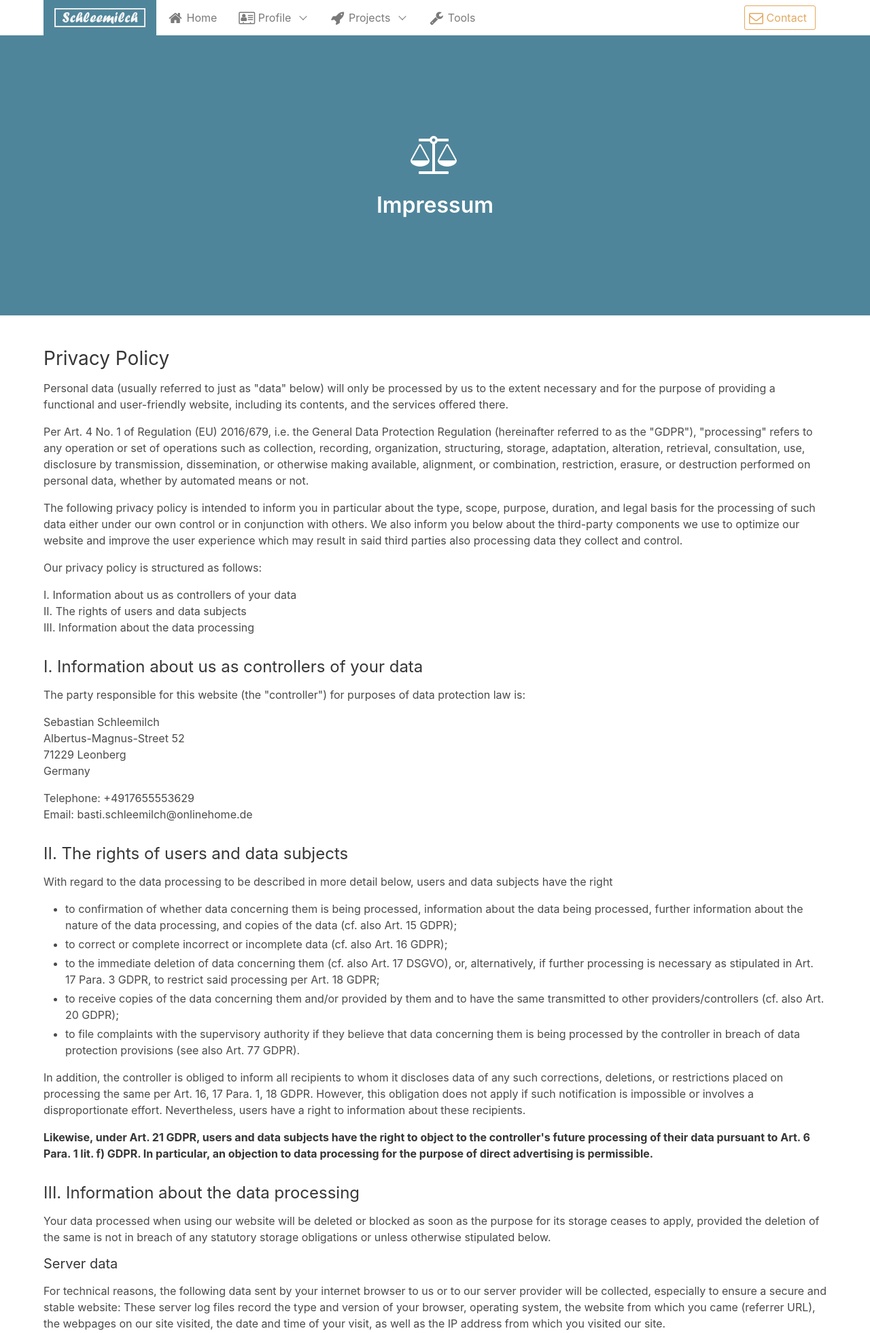
After one commit to sschleemilch/portfolio-website, a PHP site: page /impressum.php in a window 1280 px wide. The commit adds this page. Shown: the top 1961 px of the page at 68% size. Run offline with PHP 8.4, Linux system fonts and the light colour scheme; style sheets or scripts are compiled from the project's sources; some libraries are stand-ins or nearby versions.

Commit message:
Impressum + privacy policy

```diff
--- /dev/null
+++ b/src/impressum.php
@@ -0,0 +1,82 @@
+<?php
+    $impressum = "is-active";
+	$path = $_SERVER['DOCUMENT_ROOT'];
+	$path .= "/templates/_header.php";
+	include_once($path)
+?>
+
+<section class="hero is-primary is-medium">
+    <div class="hero-body">
+        <div class="container has-text-centered">
+            <h1 class="title"><span class="icon is-huge"><i class="fa fa-balance-scale"></i></span></h1>
+            <h1 class="title"><strong>Impressum</strong></h1>
+        </div>
+    </div>
+</section>
+
+<section class="section">
+	<div class="container">
+        <div class="content">
+            <h2>Privacy Policy</h2>
+<p>Personal data (usually referred to just as "data" below) will only be processed by us to the extent necessary and for the purpose of providing a functional and user-friendly website, including its contents, and the services offered there.</p>
+<p>Per Art. 4 No. 1 of Regulation (EU) 2016/679, i.e. the General Data Protection Regulation (hereinafter referred to as the "GDPR"), "processing" refers to any operation or set of operations such as collection, recording, organization, structuring, storage, adaptation, alteration, retrieval, consultation, use, disclosure by transmission, dissemination, or otherwise making available, alignment, or combination, restriction, erasure, or destruction performed on personal data, whether by automated means or not.</p>
+<p>The following privacy policy is intended to inform you in particular about the type, scope, purpose, duration, and legal basis for the processing of such data either under our own control or in conjunction with others. We also inform you below about the third-party components we use to optimize our website and improve the user experience which may result in said third parties also processing data they collect and control.</p>
+<p>Our privacy policy is structured as follows:</p>
+<p>I. Information about us as controllers of your data<br>II. The rights of users and data subjects<br>III. Information about the data processing</p>
+<h3>I. Information about us as controllers of your data</h3>
+<p>The party responsible for this website (the "controller") for purposes of data protection law is:</p>
+<p>Sebastian Schleemilch<br>
+Albertus-Magnus-Street 52<br>
+71229 Leonberg<br>
+Germany</p>
+<p>Telephone: +4917655553629<br>
+Email: basti.schleemilch@onlinehome.de</p>
+
+<h3>II. The rights of users and data subjects</h3>
+<p>With regard to the data processing to be described in more detail below, users and data subjects have the right</p>
+<ul type="disc">
+<li>to confirmation of whether data concerning them is being processed, information about the data being processed, further information about the nature of the data processing, and copies of the data (cf. also Art. 15 GDPR);</li>
+<li>to correct or complete incorrect or incomplete data (cf. also Art. 16 GDPR);</li>
+<li>to the immediate deletion of data concerning them (cf. also Art. 17 DSGVO), or, alternatively, if further processing is necessary as stipulated in Art. 17 Para. 3 GDPR, to restrict said processing per Art. 18 GDPR;</li>
+<li>to receive copies of the data concerning them and/or provided by them and to have the same transmitted to other providers/controllers (cf. also Art. 20 GDPR);</li>
+<li>to file complaints with the supervisory authority if they believe that data concerning them is being processed by the controller in breach of data protection provisions (see also Art. 77 GDPR).</li>
+</ul>
+<p>In addition, the controller is obliged to inform all recipients to whom it discloses data of any such corrections, deletions, or restrictions placed on processing the same per Art. 16, 17 Para. 1, 18 GDPR. However, this obligation does not apply if such notification is impossible or involves a disproportionate effort. Nevertheless, users have a right to information about these recipients.</p>
+<p><strong>Likewise, under Art. 21 GDPR, users and data subjects have the right to object to the controller's future processing of their data pursuant to Art. 6 Para. 1 lit. f) GDPR. In particular, an objection to data processing for the purpose of direct advertising is permissible.</strong></p>
+<h3>III. Information about the data processing</h3>
+<p>Your data processed when using our website will be deleted or blocked as soon as the purpose for its storage ceases to apply, provided the deletion of the same is not in breach of any statutory storage obligations or unless otherwise stipulated below.</p>
+
+<h4>Server data</h4>
+<p>For technical reasons, the following data sent by your internet browser to us or to our server provider will be collected, especially to ensure a secure and stable website: These server log files record the type and version of your browser, operating system, the website from which you came (referrer URL), the webpages on our site visited, the date and time of your visit, as well as the IP address from which you visited our site.</p>
+<p>The data thus collected will be temporarily stored, but not in association with any other of your data.</p>
+<p>The basis for this storage is Art. 6 Para. 1 lit. f) GDPR. Our legitimate interest lies in the improvement, stability, functionality, and security of our website.</p>
+<p>The data will be deleted within no more than seven days, unless continued storage is required for evidentiary purposes. In which case, all or part of the data will be excluded from deletion until the investigation of the relevant incident is finally resolved.</p>
+
+<h4>Contact</h4>
+<p>If you contact us via email or the contact form, the data you provide will be used for the purpose of processing your request. We must have this data in order to process and answer your inquiry; otherwise we will not be able to answer it in full or at all.</p>
+<p>The legal basis for this data processing is Art. 6 Para. 1 lit. b) GDPR.</p>
+<p>Your data will be deleted once we have fully answered your inquiry and there is no further legal obligation to store your data, such as if an order or contract resulted therefrom.</p>
+
+<h4>Google Fonts</h4>
+<p>Our website uses Google Fonts to display external fonts. This is a service provided by Google Inc., 1600 Amphitheatre Parkway, Mountain View, CA 94043 (hereinafter: Google).</p>
+<p>Through certification according to the EU-US Privacy Shield</p>
+<p><a href="https://www.privacyshield.gov/participant?id=a2zt000000001L5AAI&amp;status=Active" target="_blank" rel="noopener">https://www.privacyshield.gov/participant?id=a2zt000000001L5AAI&amp;status=Active</a></p>
+<p>Google guarantees that it will follow the EU's data protection regulations when processing data in the United States.</p>
+<p>To enable the display of certain fonts on our website, a connection to the Google server in the USA is established whenever our website is accessed.</p>
+<p>The legal basis is Art. 6 Para. 1 lit. f) GDPR. Our legitimate interest lies in the optimization and economic operation of our site.</p>
+<p>When you access our site, a connection to Google is established from which Google can identify the site from which your request has been sent and to which IP address the fonts are being transmitted for display.</p>
+<p>Google offers detailed information at</p>
+<p><a href="https://adssettings.google.com/authenticated" target="_blank" rel="noopener">https://adssettings.google.com/authenticated</a></p>
+<p><a href="https://policies.google.com/privacy" target="_blank" rel="noopener">https://policies.google.com/privacy</a></p>
+<p>in particular on options for preventing the use of data.</p>
+
+<p><a href="https://www.ratgeberrecht.eu/leistungen/muster-datenschutzerklaerung.html" target="_blank" rel="noopener">Model Data Protection Statement</a> for <a href="https://www.ratgeberrecht.eu/" target="_blank">Anwaltskanzlei Weiß &amp; Partner</a></p>
+        </div>
+    </div>
+</section>
+
+<?php
+	$path = $_SERVER['DOCUMENT_ROOT'];
+	$path .= "/templates/_footer.php";
+	include_once($path)
+?>
--- a/src/sass/components/navbar.sass
+++ b/src/sass/components/navbar.sass
@@ -229,10 +229,10 @@ a.navbar-item,
       $color: nth($pair, 1)
       $color-invert: nth($pair, 2)
       &:hover,
-      &.is-active,
+      &.is-active
         &.is-#{$name}
-          &:after
-            border-color: $color
+            &::after
+                border-color: $color
   .navbar-menu
     flex-grow: 1
     flex-shrink: 0
--- a/src/templates/_footer.php
+++ b/src/templates/_footer.php
@@ -34,7 +34,8 @@
 								Sebastian Schleemilch &copy; 2017 <br>
 								<small>
 								Source code licensed <a href="http://opensource.org/licenses/mit-license.php">MIT</a>.<br>
-								Website content licensed <a rel="license" href="http://creativecommons.org/licenses/by-nc-sa/4.0/">CC BY-NC-SA 4.0</a>.
+								Website content licensed <a rel="license" href="http://creativecommons.org/licenses/by-nc-sa/4.0/">CC BY-NC-SA 4.0</a>.<br>
+                                <a href="/impressum.php">Impressum / Privacy Policy</a>
 								</small>
 							</p>
 						</div>
--- a/src/templates/_header.php
+++ b/src/templates/_header.php
@@ -41,6 +41,8 @@
                                 $returnVal = "is-dark";
                             } elseif (isset($contact)) {
                                 $returnVal = "is-warning";
+                            } elseif (isset($impressum)) {
+                                $returnVal = "is-info";
                             }
                             echo $returnVal
                     ?>
```
Also changed, not shown: package-lock.json.
